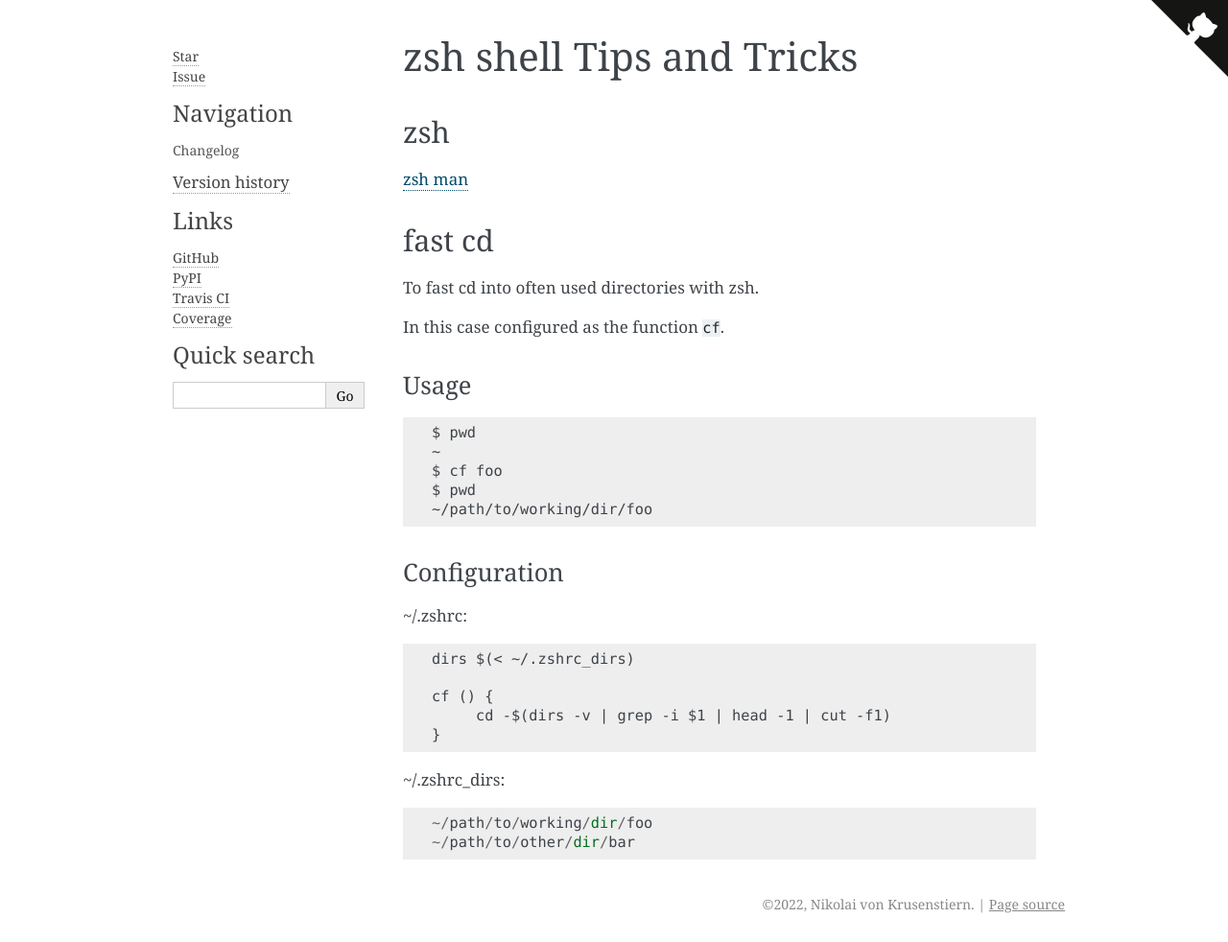
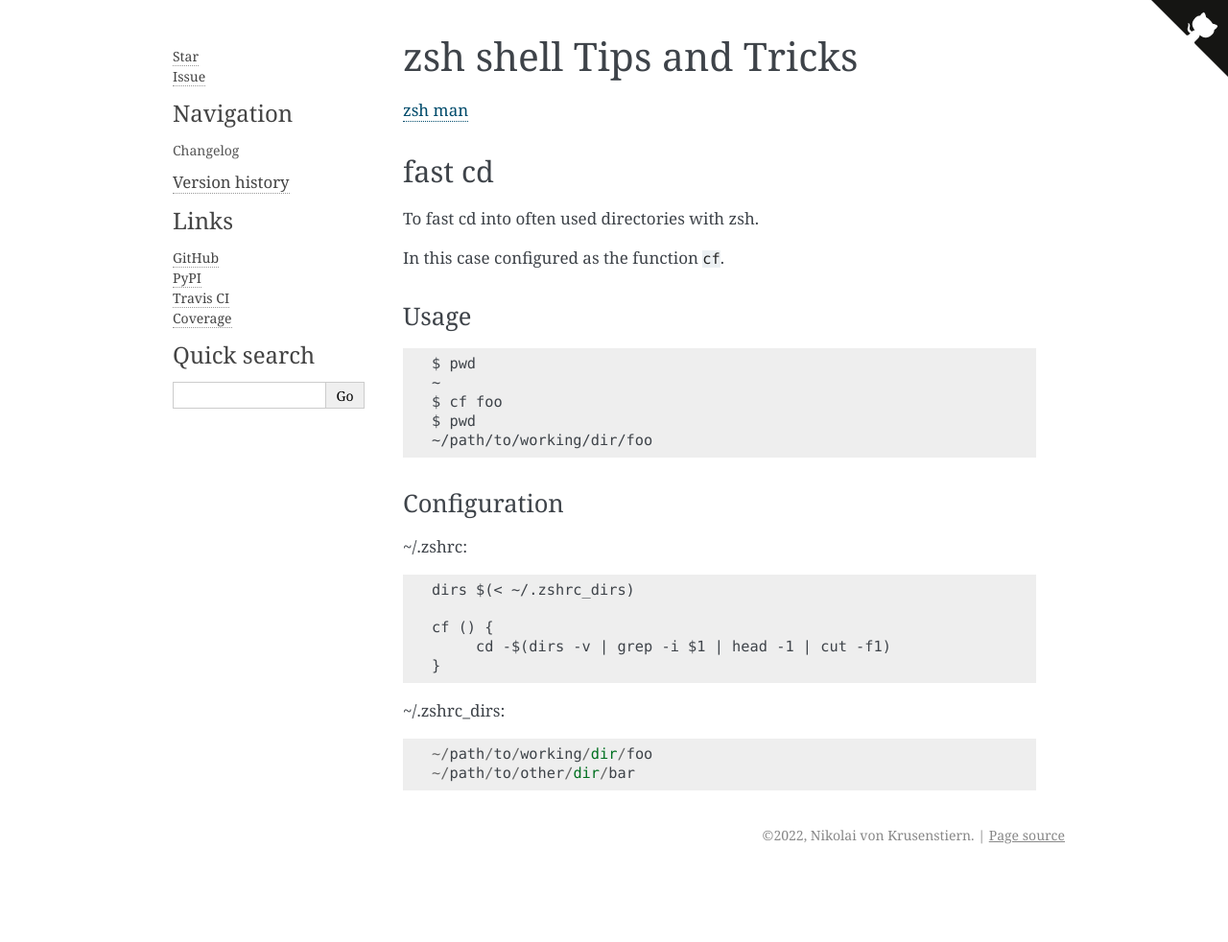
Before and after one commit to cruisen/cli-calc, a Sphinx documentation site: the page built from docs/extras/zsh.md, in a window 1280 px wide. Shown: the whole page at 96% size. Built offline with Sphinx 7.4.7, drawn with Linux system fonts in a browser that asks for light colours; after the commit the page ends 910 px from its top, so only the background shows below that.

Commit message:
format lines

```diff
--- a/docs/extras/zsh.md
+++ b/docs/extras/zsh.md
@@ -1,6 +1,5 @@
 # zsh shell Tips and Tricks
 
-## zsh
 [zsh man](https://zsh.sourceforge.io/Doc/zsh_a4.pdf)
 
 ## fast cd
```
